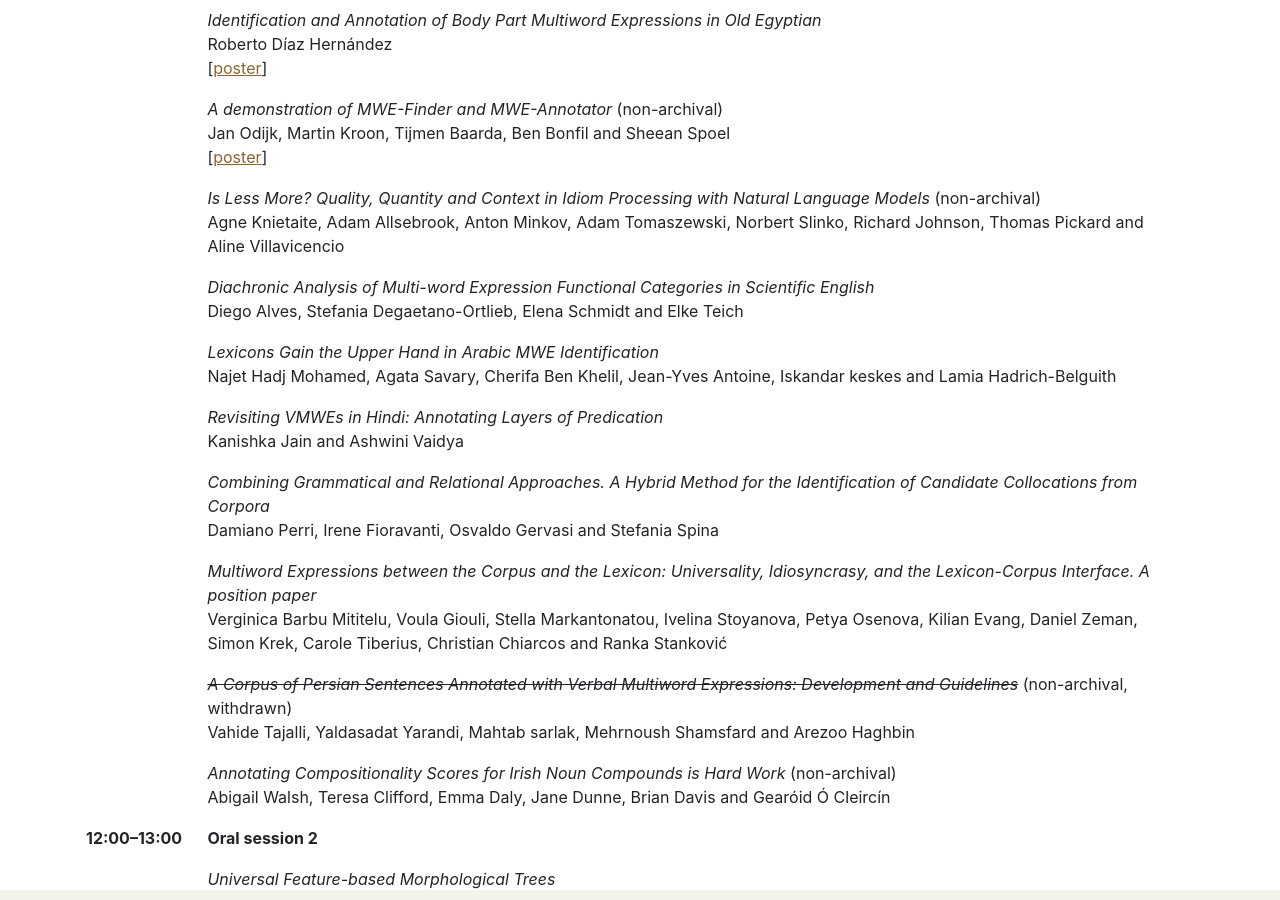
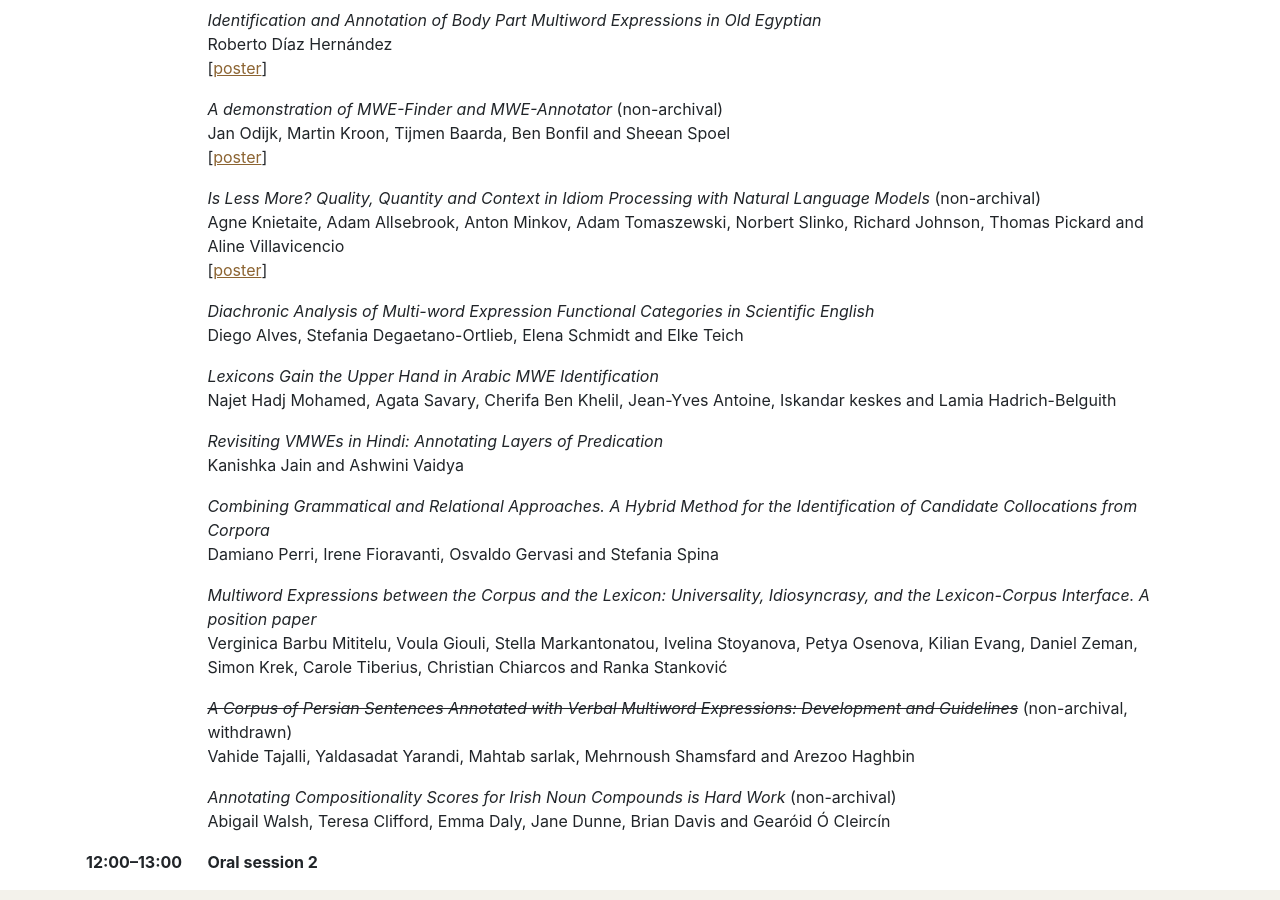
Before and after one commit to multiword/multiword.github.io, a Jekyll site: the page built from mweud2024/index.md, in a window 1280 px wide and 900 px high, scrolled down 2072 px. Built offline with Jekyll 4.4.1, drawn with Linux system fonts in a browser that asks for light colours; comment, search, counter and statistics services are not loaded.

Commit message:
Added poster

```diff
--- a/mweud2024/index.md
+++ b/mweud2024/index.md
@@ -163,6 +163,7 @@
         <td>
             <i>Is Less More? Quality, Quantity and Context in Idiom Processing with Natural Language Models</i> (non-archival)<br>
             Agne Knietaite, Adam Allsebrook, Anton Minkov, Adam Tomaszewski, Norbert Slinko, Richard Johnson, Thomas Pickard and Aline Villavicencio<br>
+            [<a href="posters/knietaite-etal-2024-less-poster.pdf">poster</a>]
         </td>
     </tr>
     <tr>
```
Also changed, not shown: 1 other file.
